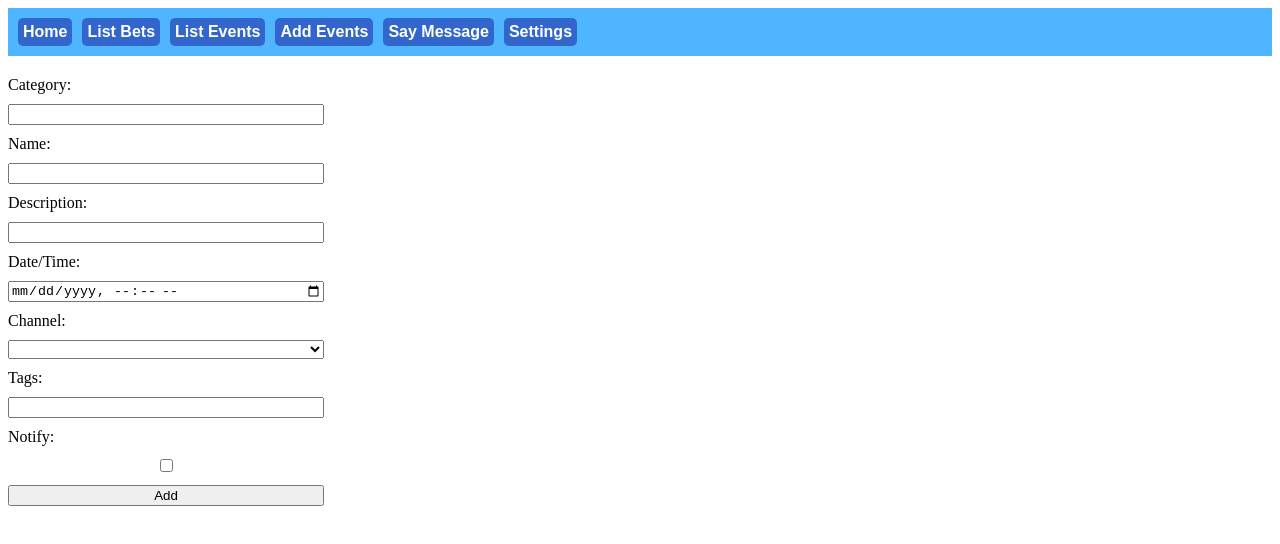
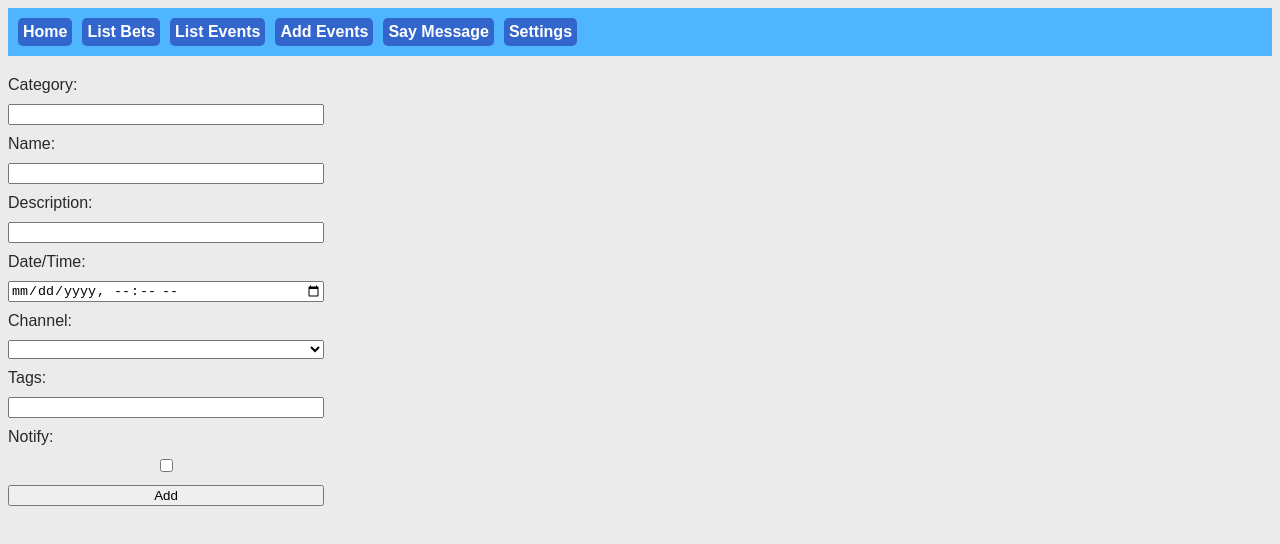
Before and after one commit to vascocosta/gluon-bot-web, a SvelteKit app: page /events/add in a window 1280 px wide. Shown: the top 544 px of the page. Built offline with nearby package versions, Linux system fonts and the light colour scheme.

Commit message:
Use global styles

```diff
--- a/src/routes/+layout.svelte
+++ b/src/routes/+layout.svelte
@@ -10,6 +10,11 @@
 <slot />
 
 <style>
+	:global(body) {
+		background-color: rgb(235, 235, 235);
+		color: rgb(40, 40, 40);
+	}
+
 	nav {
 		display: flex;
 		justify-content: left;
@@ -33,4 +38,40 @@
 	nav a:hover {
 		background-color: rgb(0, 33, 131);
 	}
+
+	:global(button) {
+		font-family: Arial, sans-serif;
+	}
+
+	:global(form) {
+		margin-bottom: 20px;
+		font-family: Arial, sans-serif;
+	}
+
+	:global(tr:nth-child(even)) {
+		background: #eee;
+	}
+
+	:global(tr:nth-child(odd)) {
+		background: #fff;
+	}
+
+	:global(tr:hover) {
+		background: #6cb2f7;
+	}
+
+	:global(thead th) {
+		background-color: #36c;
+		color: #fff;
+		text-align: left;
+	}
+
+	:global(table) {
+		width: 100%;
+	}
+
+	:global(table, th, td) {
+		border: none;
+		font-family: Arial, sans-serif;
+	}
 </style>
--- a/src/routes/events/+page.svelte
+++ b/src/routes/events/+page.svelte
@@ -165,43 +165,3 @@
 		{/await}
 	</tbody>
 </table>
-
-<style>
-	button {
-		font-family: Arial, sans-serif;
-	}
-
-	form {
-		margin-bottom: 20px;
-		font-family: Arial, sans-serif;
-	}
-
-	tr:nth-child(even) {
-		background: #eee;
-	}
-
-	tr:nth-child(odd) {
-		background: #fff;
-	}
-
-	tr:hover {
-		background: #d6eeee;
-	}
-
-	thead th {
-		background-color: #36c;
-		color: #fff;
-		text-align: left;
-	}
-
-	table {
-		width: 100%;
-	}
-
-	table,
-	th,
-	td {
-		border: none;
-		font-family: Arial, sans-serif;
-	}
-</style>
--- a/src/routes/events/add/+page.svelte
+++ b/src/routes/events/add/+page.svelte
@@ -83,6 +83,8 @@
 		display: grid;
 		gap: 10px;
 		width: 25%;
+		margin-bottom: 20px;
+		font-family: Arial, sans-serif;
 	}
 
 	label {
--- a/src/routes/say/+page.svelte
+++ b/src/routes/say/+page.svelte
@@ -55,6 +55,8 @@
 		display: grid;
 		gap: 10px;
 		width: 25%;
+		margin-bottom: 20px;
+		font-family: Arial, sans-serif;
 	}
 
 	label {
--- a/src/routes/settings/+page.svelte
+++ b/src/routes/settings/+page.svelte
@@ -41,6 +41,8 @@
 		display: grid;
 		gap: 10px;
 		width: 25%;
+		margin-bottom: 20px;
+		font-family: Arial, sans-serif;
 	}
 
 	label {
```
Also changed, not shown: src/routes/bets/+page.svelte (+0 -26 lines).
